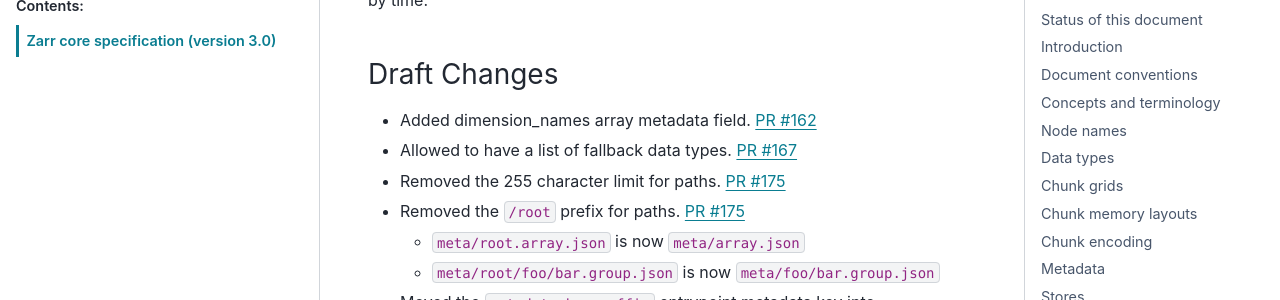
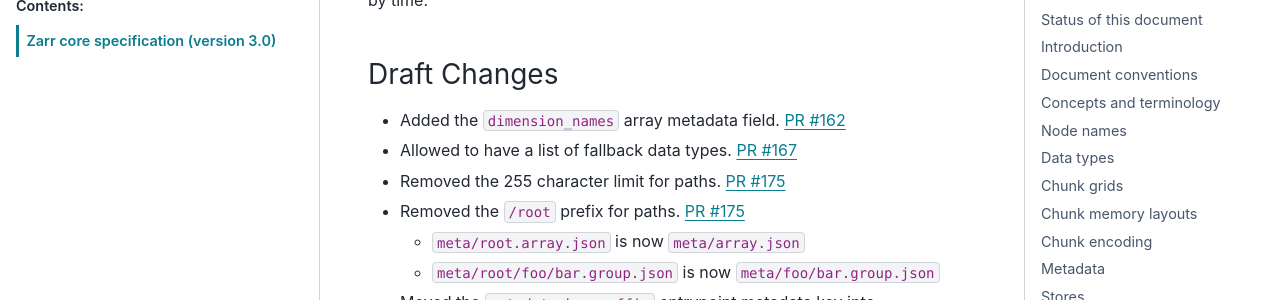
Before and after one commit to zarr-developers/zarr-specs, a Sphinx documentation site: the page built from docs/core/v3.0.rst, in a window 1280 px wide and 900 px high, scrolled down 42700 px. Shown: the part 150-450 px from the top of the window. Built offline with Sphinx 7.4.7 and the PyData theme 0.15.4, drawn with Linux system fonts in a browser that asks for light colours.

Commit message:
changelog formatting

```diff
--- a/docs/core/v3.0.rst
+++ b/docs/core/v3.0.rst
@@ -1865,7 +1865,7 @@ by time.
 Draft Changes
 --------------------------
 
-- Added dimension_names array metadata field. `PR #162
+- Added the ``dimension_names`` array metadata field. `PR #162
   <https://github.com/zarr-developers/zarr-specs/pull/162>`_
 - Allowed to have a list of fallback data types. `PR #167
   <https://github.com/zarr-developers/zarr-specs/pull/167>`_
```
